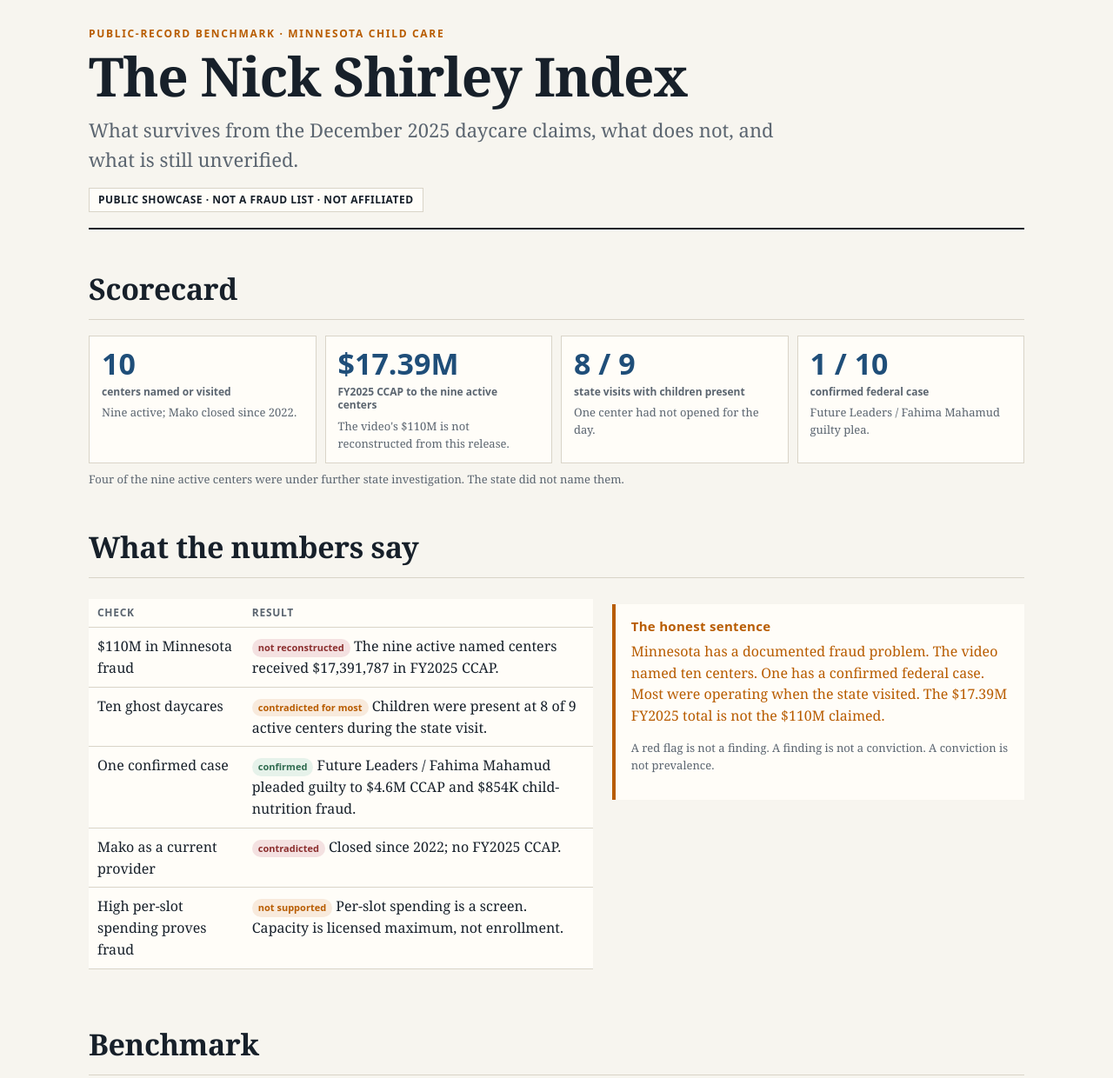
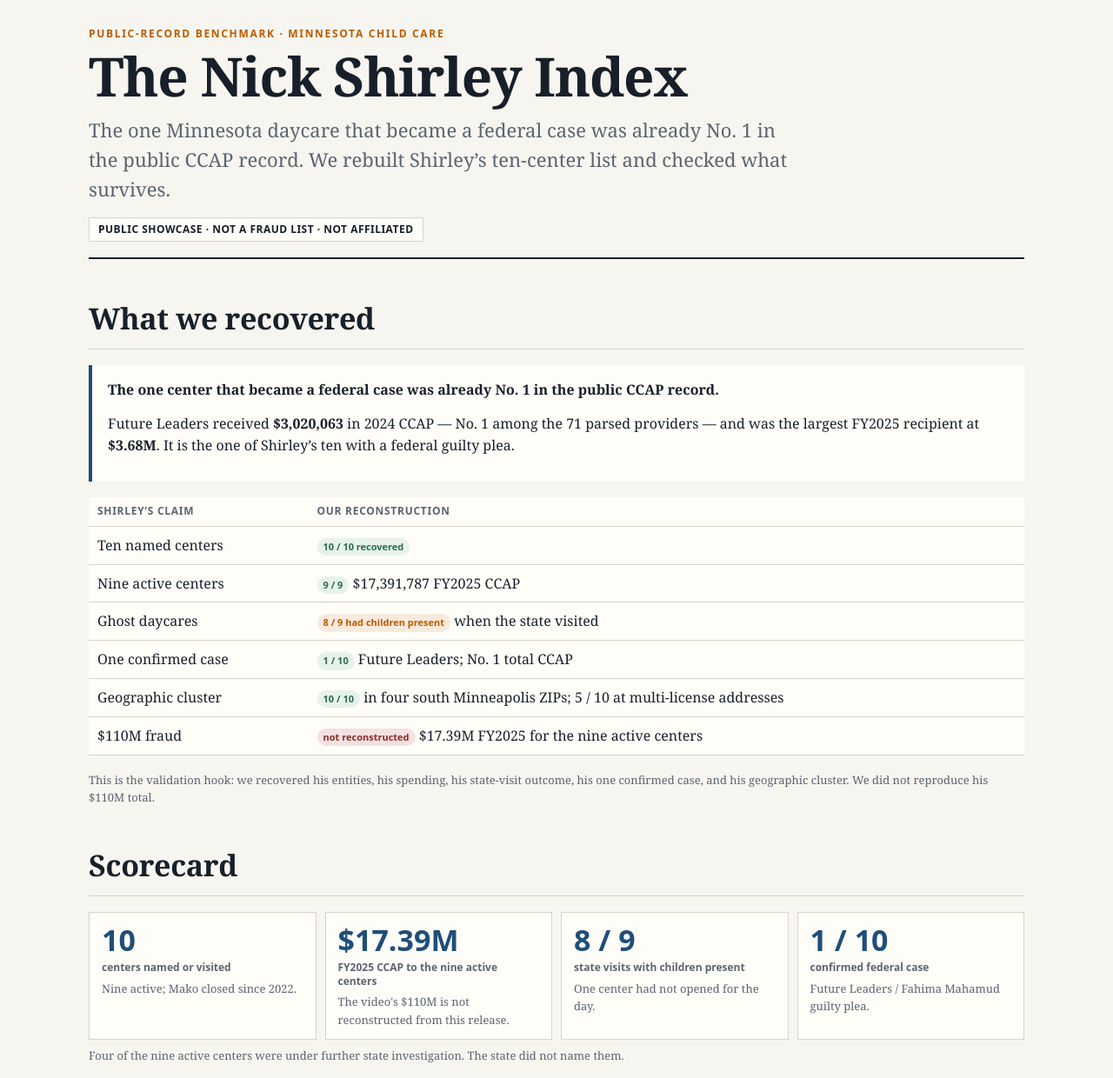
Before and after one commit to q3dresearch/nick-shirley-index, a plain HTML site: page index.html in a window 1280 px wide. Shown: the top 1240 px of the page at 87% size. Drawn offline with Linux system fonts and the light colour scheme.

Commit message:
showcase: lead with the confirmed-case validation hook

```diff
--- a/index.html
+++ b/index.html
@@ -85,9 +85,29 @@
 <header>
   <p class="kicker">Public-record benchmark · Minnesota child care</p>
   <h1>The Nick Shirley Index</h1>
-  <p class="dek">What survives from the December 2025 daycare claims, what does not, and what is still unverified.</p>
+  <p class="dek">The one Minnesota daycare that became a federal case was already No. 1 in the public CCAP record. We rebuilt Shirley’s ten-center list and checked what survives.</p>
   <span class="status">Public showcase · not a fraud list · not affiliated</span>
 </header>
+
+<section>
+  <h2>What we recovered</h2>
+  <div class="box">
+    <p><strong>The one center that became a federal case was already No. 1 in the public CCAP record.</strong></p>
+    <p>Future Leaders received <strong>$3,020,063</strong> in 2024 CCAP — No. 1 among the 71 parsed providers — and was the largest FY2025 recipient at <strong>$3.68M</strong>. It is the one of Shirley’s ten with a federal guilty plea.</p>
+  </div>
+  <table>
+    <thead><tr><th>Shirley’s claim</th><th>Our reconstruction</th></tr></thead>
+    <tbody>
+      <tr><td>Ten named centers</td><td><span class="pill ok">10 / 10 recovered</span></td></tr>
+      <tr><td>Nine active centers</td><td><span class="pill ok">9 / 9</span> $17,391,787 FY2025 CCAP</td></tr>
+      <tr><td>Ghost daycares</td><td><span class="pill warn">8 / 9 had children present</span> when the state visited</td></tr>
+      <tr><td>One confirmed case</td><td><span class="pill ok">1 / 10</span> Future Leaders; No. 1 total CCAP</td></tr>
+      <tr><td>Geographic cluster</td><td><span class="pill ok">10 / 10</span> in four south Minneapolis ZIPs; 5 / 10 at multi-license addresses</td></tr>
+      <tr><td>$110M fraud</td><td><span class="pill bad">not reconstructed</span> $17.39M FY2025 for the nine active centers</td></tr>
+    </tbody>
+  </table>
+  <p class="small">This is the validation hook: we recovered his entities, his spending, his state-visit outcome, his one confirmed case, and his geographic cluster. We did not reproduce his $110M total.</p>
+</section>
 
 <section>
   <h2>Scorecard</h2>
@@ -201,6 +221,19 @@
 </section>
 
 <section>
+  <h2>Receipts</h2>
+  <ul>
+    <li><a href="https://www.cbsnews.com/minnesota/news/fahima-mahamud-fraud-guilty-plea">CBS Minnesota: the guilty plea</a></li>
+    <li><a href="https://www.cbsnews.com/minnesota/news/minnesota-child-care-centers-viral-video-operating-expected/">CBS Minnesota: state visits, 8 of 9 with children present</a></li>
+    <li><a href="https://kstp.com/kstp-news/top-news/dcyf-child-care-centers-featured-in-viral-video-operating-as-expected/">KSTP: DCYF release and “operating as expected”</a></li>
+    <li><a href="https://github.com/q3dresearch/api-reserve/blob/main/indicator-numbers/forensics/data/mn_top_ccap_2024.csv">Parsed House Oversight Attachment A: 71 providers over $1M in 2024 CCAP</a></li>
+    <li><a href="https://licensinglookup.dhs.state.mn.us/">Minnesota DHS licensing lookup</a></li>
+    <li><a href="https://www.sos.state.mn.us/">Minnesota Secretary of State</a></li>
+  </ul>
+  <p class="small">Every number is tied to a public record. The method and candidate layer are withheld, not the receipts.</p>
+</section>
+
+<section>
   <h2>Full report</h2>
   <div class="box">
     <p><strong>DM first. Verification required. No phone calls.</strong></p>
```
Also changed, not shown: 1 other file.
